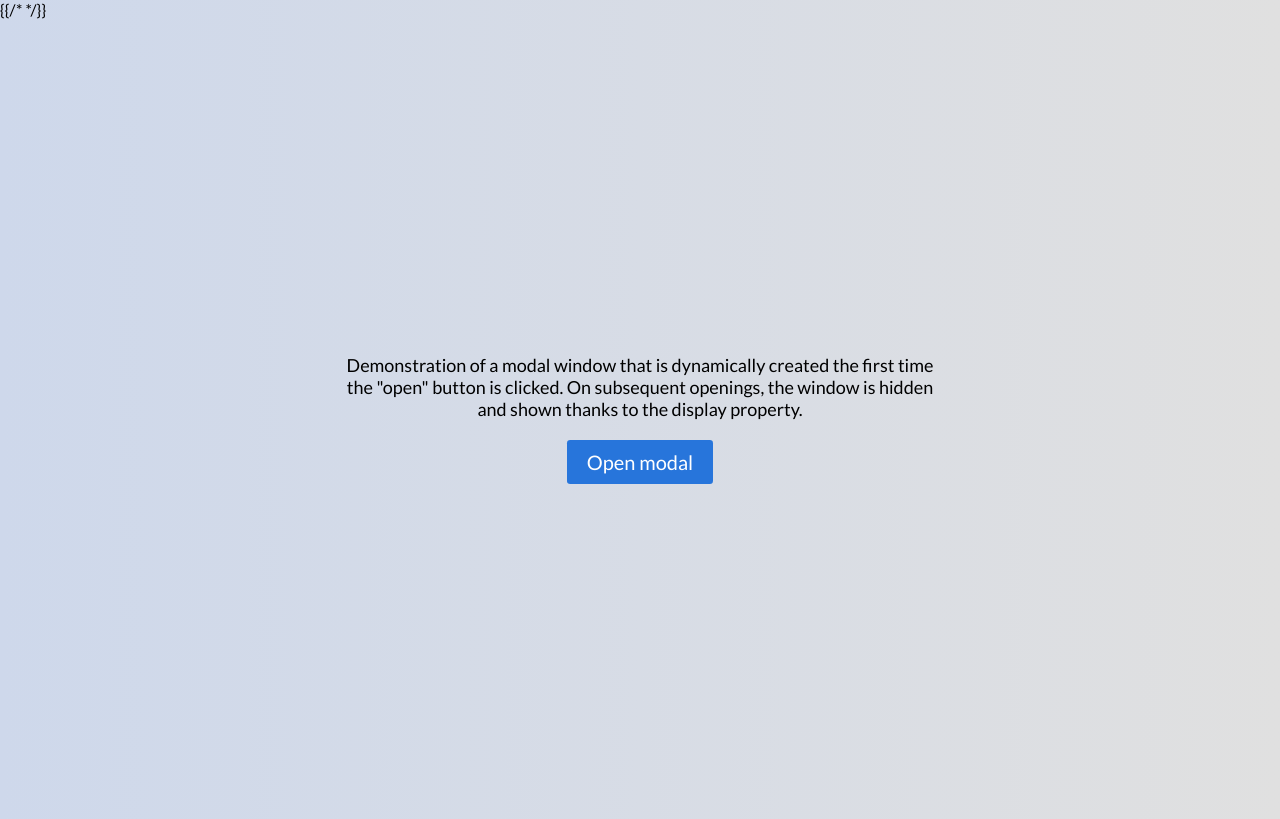
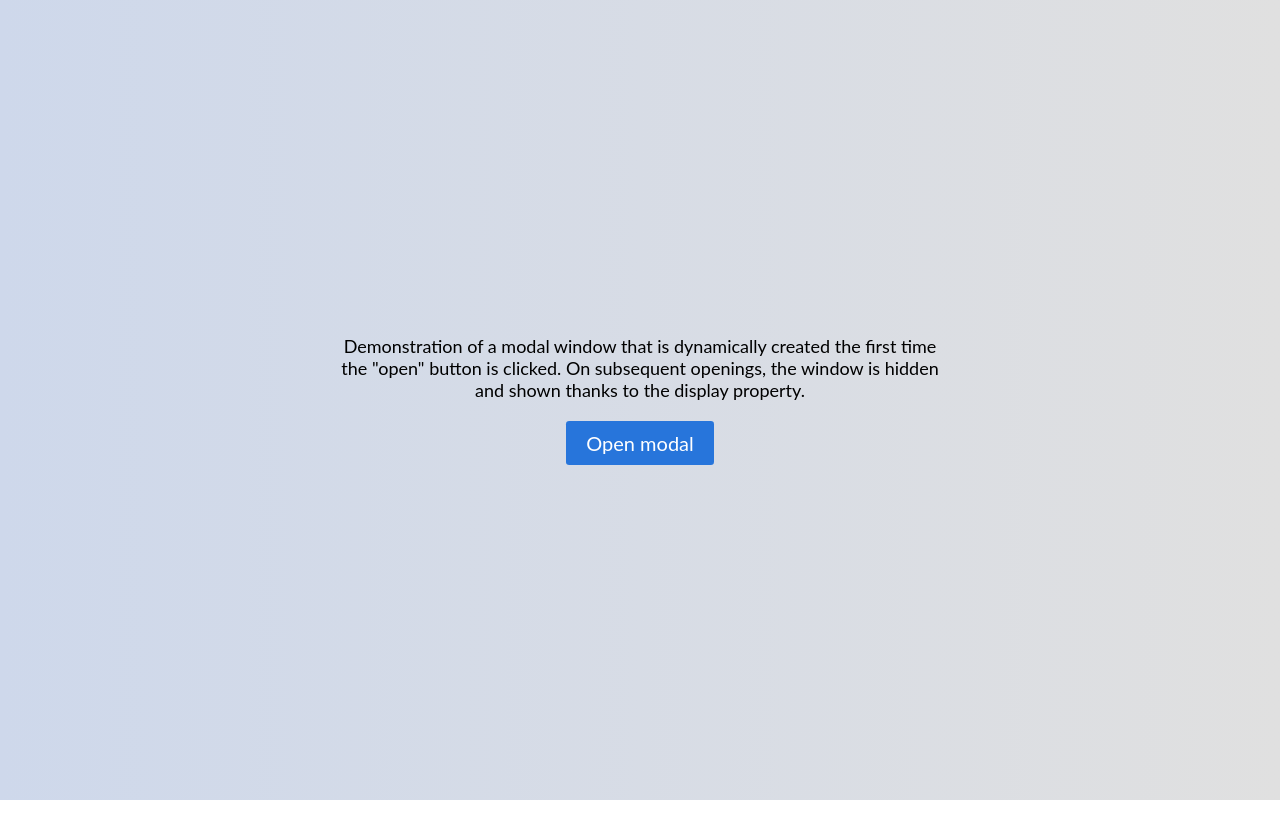
Before and after one commit to jasperalani/moodal, a website with bundled scripts: page src/index.html in a window 1280 px wide. Built offline with nearby package versions, Linux system fonts and the light colour scheme.

Commit message:
adds html, config, settings

```diff
--- a/src/index.html
+++ b/src/index.html
@@ -18,7 +18,7 @@
 
         }
 
-        .root {
+        .container {
             position: relative;
             width: 100%;
             min-height: 100vh;
@@ -28,7 +28,7 @@
             flex-direction: column;
         }
 
-        .descr {
+        .row {
             font-size: 18px;
             text-align: center;
             max-width: 600px;
@@ -111,16 +111,15 @@
             text-align: center;
         }
     </style>
-	{{/*  <link rel="preconnect" href="https://fonts.googleapis.com">
-	<link rel="preconnect" href="https://fonts.gstatic.com" crossorigin>
-	<link href="https://fonts.googleapis.com/css2?family=Lato:wght@300;400;700&display=swap" rel="stylesheet">  */}}
 </head>
-<body >
+<body>
 
-	<div class="root">
-		<div class="descr">
-			Demonstration of a modal window that is dynamically created the first time the "open" button is clicked. On subsequent openings, the window is hidden and shown thanks to the display property.
-		</div>
+	<div class="container">
+		<div class="row">
+            <div class="col">
+                Demonstration of a modal window that is dynamically created the first time the "open" button is clicked. On subsequent openings, the window is hidden and shown thanks to the display property.
+            </div>
+        </div>
 		<button class="btn modal__open">Open modal</button>
 	</div>
 
--- a/tsconfig.json
+++ b/tsconfig.json
@@ -29,7 +29,7 @@
     "module": "system",                                /* Specify what module code is generated. */
     "rootDir": "./src",                                  /* Specify the root folder within your source files. */
     // "moduleResolution": "node10",                     /* Specify how TypeScript looks up a file from a given module specifier. */
-    "baseUrl": "./index.ts",                                  /* Specify the base directory to resolve non-relative module names. */
+    "baseUrl": "./src/index.ts",                                  /* Specify the base directory to resolve non-relative module names. */
     // "paths": {},                                      /* Specify a set of entries that re-map imports to additional lookup locations. */
     // "rootDirs": [],                                   /* Allow multiple folders to be treated as one when resolving modules. */
     // "typeRoots": [],                                  /* Specify multiple folders that act like './node_modules/@types'. */
@@ -52,7 +52,7 @@
     // "maxNodeModuleJsDepth": 1,                        /* Specify the maximum folder depth used for checking JavaScript files from 'node_modules'. Only applicable with 'allowJs'. */
 
     /* Emit */
-    "declaration": false,                              /* Generate .d.ts files from TypeScript and JavaScript files in your project. */
+    "declaration": true,                              /* Generate .d.ts files from TypeScript and JavaScript files in your project. */
     "declarationMap": false,                           /* Create sourcemaps for d.ts files. */
     // "emitDeclarationOnly": true,                      /* Only output d.ts files and not JavaScript files. */
     "sourceMap": false,                                /* Create source map files for emitted JavaScript files. */
```
